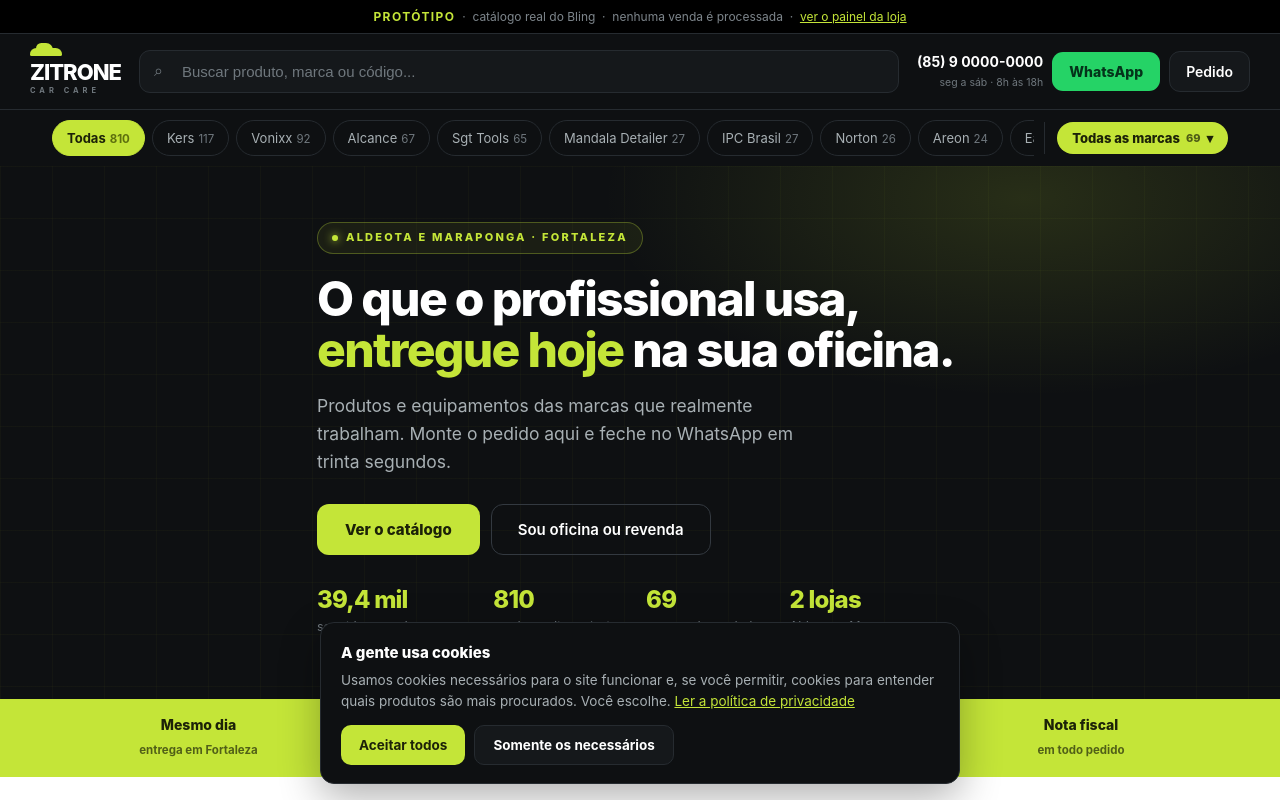
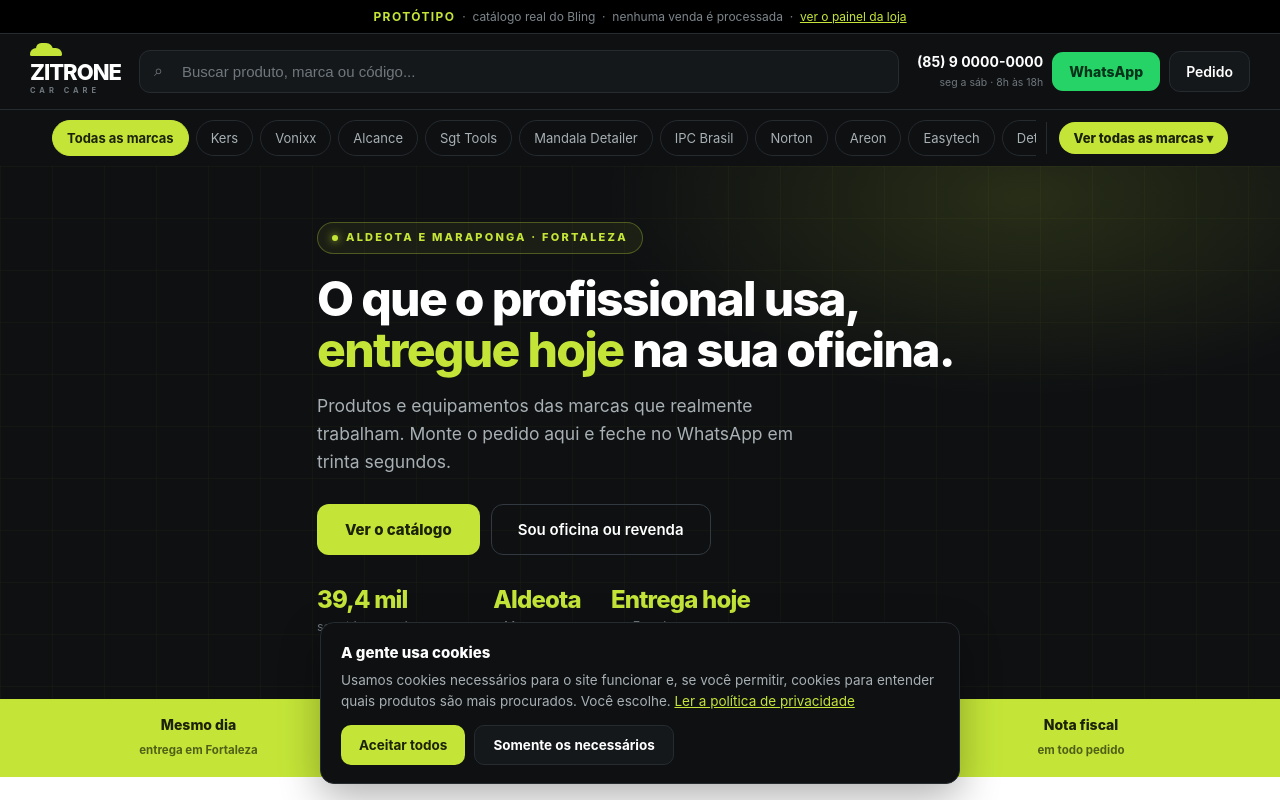
Before and after one commit to cezar-moreira/zitrone, a plain HTML site: page index.html in a window 1280 px wide. Shown: the top 800 px of the page. Drawn offline with Linux system fonts and the light colour scheme.

Commit message:
Add files via upload

```diff
--- a/index.html
+++ b/index.html
@@ -107,6 +107,7 @@ a{color:inherit;text-decoration:none}button{font-family:inherit;cursor:pointer}
 .etI h3{font-size:16px;font-weight:700;margin-bottom:4px;position:relative}
 .etI p{font-size:13px;color:var(--tx2);line-height:1.5;position:relative}
 
+.frTit{font-size:12px;font-weight:800;letter-spacing:1.6px;color:var(--tx3);text-transform:uppercase;margin-bottom:9px}
 .fr{display:flex;flex-wrap:wrap;gap:7px;align-items:center;margin-bottom:18px}
 .ch2{font-size:12.5px;color:var(--tx2);padding:6px 13px;border-radius:8px;border:1px solid var(--ln);background:var(--bg2);transition:.15s}
 .ch2 i{font-style:normal;color:var(--tx3);font-size:11px;margin-left:5px}
@@ -389,7 +390,7 @@ footer a:hover{color:var(--lm)}
   </div>
   <nav class="mkBar"><div class="w">
     <div class="mkRol" id="chips"></div>
-    <div class="mkFix"><button class="btTodas" onclick="toggleMarcas()">Todas as marcas <span id="qtMk">69</span> ▾</button></div>
+    <div class="mkFix"><button class="btTodas" onclick="toggleMarcas()">Ver todas as marcas ▾</button></div>
   </div></nav>
   <div class="mkAll" id="mkAll"><div class="w">
     <h4>TODAS AS MARCAS</h4>
@@ -409,9 +410,8 @@ footer a:hover{color:var(--lm)}
     </div>
     <div class="pv">
       <div><b>39,4 mil</b><span>seguidores no Instagram</span></div>
-      <div><b id="pvQtd">810</b><span>produtos disponíveis</span></div>
-      <div><b id="pvMk">24</b><span>marcas de verdade</span></div>
-      <div><b>2 lojas</b><span>Aldeota e Maraponga</span></div>
+      <div><b>Aldeota</b><span>e Maraponga</span></div>
+      <div><b>Entrega hoje</b><span>em Fortaleza</span></div>
     </div>
   </div>
 </section>
@@ -440,6 +440,7 @@ footer a:hover{color:var(--lm)}
 <section class="sec" id="cat">
   <div class="w">
     <div class="cb"><div><h2>Catálogo</h2><p id="conta">Preço e disponibilidade direto do sistema da loja.</p></div></div>
+    <div class="frTit">Por categoria</div>
     <div class="fr" id="grupos"></div>
     <div class="gr" id="grade"></div>
     <button class="mais" id="mais" onclick="mais()">Mostrar mais produtos</button>
@@ -508,7 +509,7 @@ footer a:hover{color:var(--lm)}
    <div class="lgNums">
      <div><b>810</b><span>produtos publicados</span></div>
      <div><b>39,4 mil</b><span>seguidores</span></div>
-     <div><b>2 lojas</b><span>Aldeota e Maraponga</span></div>
+     <div><b>Entrega hoje</b><span>em Fortaleza</span></div>
    </div>
   </div>
   <div class="lgForm"><div class="lgBox">
@@ -712,8 +713,6 @@ const KITS=[['ETAPA COMPLETA','Kit Lavagem Profissional','Tudo para a lavagem de
 const DICAS=[['DICAS','5 marcas e suas boinas: qual usar em cada corte'],['COMPARATIVO','5 shampoos desengraxantes testados lado a lado'],
 ['PRODUTO','Pulverizador 360° da Kers: vale a pena?'],['ACESSÓRIO','Conector de mangueira com engate rápido']];
 
-document.getElementById('pvQtd').textContent=CAT.length;
-document.getElementById('pvMk').textContent=MARCAS.length;
 document.getElementById('etapas').innerHTML=ETAPAS.map((e,i)=>
  `<div class="etI" onclick="porGrupo('${e[2]}')"><div class="n">0${i+1}</div><h3>${e[0]}</h3><p>${e[1]}</p></div>`).join('');
 document.getElementById('kits').innerHTML=KITS.map(k=>
@@ -723,20 +722,20 @@ document.getElementById('dicas').innerHTML=DICAS.map(d=>
  `<div class="dcI"><div class="tl"><div class="tg">${d[0]}</div><div class="pl">▶</div><h3>${d[1]}</h3></div></div>`).join('');
 function pintaChips(){
  document.getElementById('chips').innerHTML=
-  `<div class="ch${FM==='Todas'?' on':''}" onclick="setM(null,'Todas')">Todas<i>${CAT.length}</i></div>`+
-  MARCAS.slice(0,12).map(m=>`<div class="ch${FM===m[0]?' on':''}" onclick="setM(null,'${m[0].replace(/'/g,"\\'")}')">${m[0]}<i>${m[1]}</i></div>`).join('')+
+  `<div class="ch${FM==='Todas'?' on':''}" onclick="setM(null,'Todas')">Todas as marcas</div>`+
+  MARCAS.slice(0,13).map(m=>`<div class="ch${FM===m[0]?' on':''}" onclick="setM(null,'${m[0].replace(/'/g,"\\'")}')">${m[0]}</div>`).join('')+
   '';
- const q=document.getElementById('qtMk'); if(q) q.textContent=MARCAS.length;}
+ }
 function pintaMarcas(){
  const q=(document.getElementById('mkBusca').value||'').toLowerCase();
  document.getElementById('mkGr').innerHTML=MARCAS.filter(m=>!q||m[0].toLowerCase().includes(q))
-  .map(m=>`<div class="mkIt${FM===m[0]?' on':''}" onclick="setM(null,'${m[0].replace(/'/g,"\\'")}')"><span>${m[0]}</span><i>${m[1]}</i></div>`).join('')
+  .map(m=>`<div class="mkIt${FM===m[0]?' on':''}" onclick="setM(null,'${m[0].replace(/'/g,"\\'")}')"><span>${m[0]}</span></div>`).join('')
   || '<div style="color:#6f777d;font-size:13.5px;padding:6px">Nenhuma marca com esse nome.</div>';}
 function toggleMarcas(){const el=document.getElementById('mkAll');el.classList.toggle('on');
  if(el.classList.contains('on')){pintaMarcas();el.scrollIntoView({block:'nearest'});}}
 pintaChips();
-document.getElementById('grupos').innerHTML=`<div class="ch2 on" onclick="setG(this,'Todos')">Todos os grupos</div>`+
- GRUPOS.map(g=>`<div class="ch2" onclick="setG(this,'${g[0].replace(/'/g,"\\'")}')">${g[0]}<i>${g[1]}</i></div>`).join('')+
+document.getElementById('grupos').innerHTML=`<div class="ch2 on" onclick="setG(this,'Todos')">Todas as categorias</div>`+
+ GRUPOS.map(g=>`<div class="ch2" onclick="setG(this,'${g[0].replace(/'/g,"\\'")}')">${g[0]}</div>`).join('')+
  `<select class="ord" onchange="ORD=this.value;PAG=0;render()">
    <option value="giro">Mais vendidos</option><option value="menor">Menor preço</option>
    <option value="maior">Maior preço</option><option value="az">Nome A-Z</option></select>`;
```
